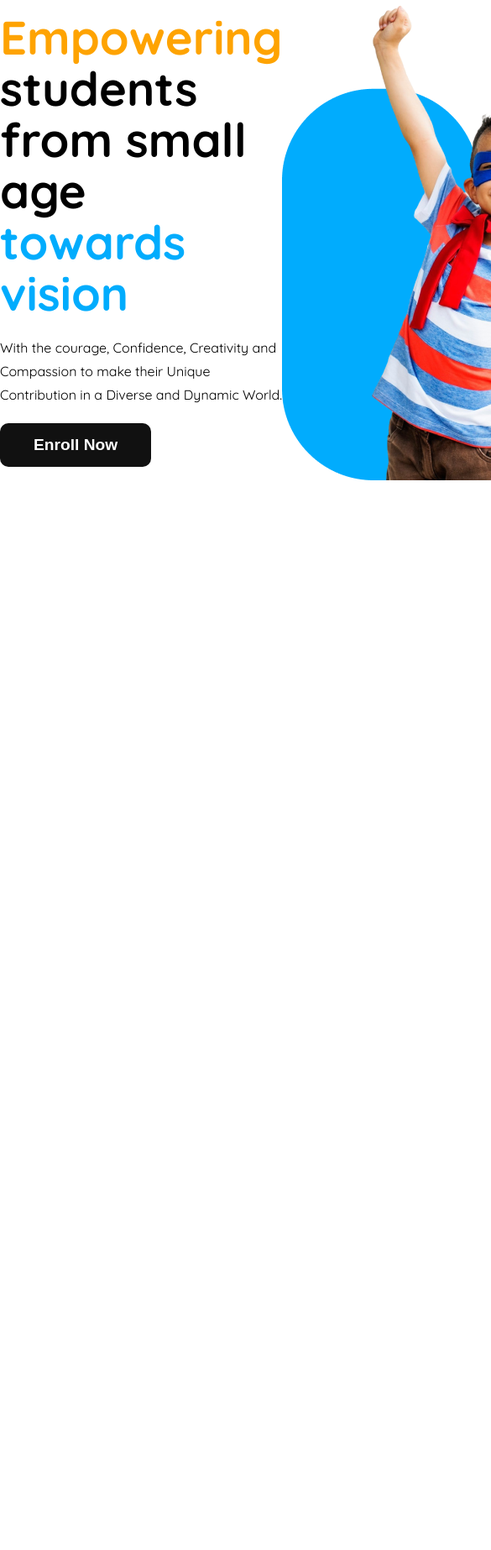
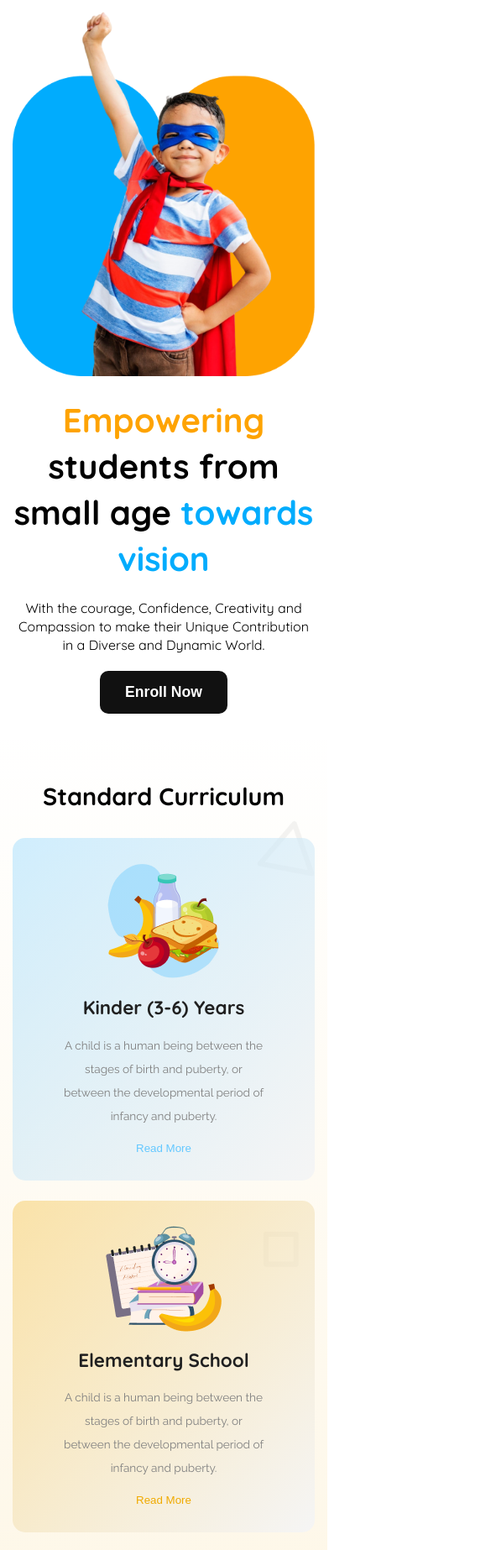
Before and after one commit to devola124/Assignment--2, a plain HTML site: page index.html in a window 390 px wide. Shown: the part 86-1932 px from the top of the page at 84% size, 585 px wide, since content can reach past the window. Before the commit the page ends 844 px from the top, so only its background shows below. Drawn offline with Linux system fonts and the light colour scheme.

Commit message:
Added RESPONSIVE Part without footer

```diff
--- a/index.html
+++ b/index.html
@@ -42,7 +42,7 @@
            <img src="./assets/hero-kids.png" alt="">
         </div>
     </header>
-    <main class="hide">
+    <main>
         <section class="standard-section site-width">
             <h3 class="tittle text-center quicksand-normal">Standard Curriculum</h3>
             <div class="standard-card">
@@ -105,7 +105,7 @@
                     <div>
                         <button class="raleway-normal content-btn-2" >January 10, 2025</button>
                     </div>
-                    <h4 class="content-tittle">Find out if a school fits the <br>
+                    <h4 class="content-tittle">Find out if a school fits the
                         family’s needs</h4>
                    </div>
                 </div>
@@ -115,7 +115,7 @@
                         <div>
                             <button class="raleway-normal content-btn-3" >January 10, 2025</button>
                         </div>
-                        <h4 class="content-tittle">Summer math & literacy <br>
+                        <h4 class="content-tittle">Summer math & literacy
                             centres for kids</h4>
                     </div>
                 </div>
@@ -125,7 +125,7 @@
                         <div>
                             <button class="raleway-normal content-btn-3">January 10, 2025</button>
                         </div>
-                        <h4 class="content-tittle">Summer math & literacy <br>
+                        <h4 class="content-tittle">Summer math & literacy
                             centres for kids</h4>
                     </div>
                 </div>
@@ -135,7 +135,7 @@
                         <div>
                             <button class="raleway-normal content-btn-3">January 10, 2025</button>
                         </div>
-                        <h4 class="content-tittle">Summer math & literacy <br>
+                        <h4 class="content-tittle">Summer math & literacy
                             centres for kids</h4>
                     </div>
                 </div>
@@ -155,7 +155,7 @@
                         <div>
                             <button class="raleway-normal content-btn-2">January 10, 2025</button>
                         </div>
-                        <h4 class="content-tittle">A Conversation rhymes <br>
+                        <h4 class="content-tittle">A Conversation rhymes
                             improve kids listening</h4>
                     </div>
                 </div>
@@ -165,7 +165,7 @@
             </div>
         </section>
     </main>
-    <footer class="hide">
+    <footer>
         <div class="footer-section site-width">
             <div class="footer-logo">
                 <div class="div-1">
--- a/style.css
+++ b/style.css
@@ -60,6 +60,7 @@ nav{
     display: flex;
     justify-content: space-between;
     align-items: center;
+    padding: 15px 0px;
 }
 .nav-logo{
     display: flex;
@@ -158,15 +159,15 @@ nav{
     line-height: 28px;
 }
 .card-1{
-    background: linear-gradient(to bottom right, rgba(100, 200, 255, 0.3) 10%, transparent
+    background: linear-gradient(to bottom right, rgba(100, 200, 255, 0.3), whitesmoke
     );
 }
 .card-2{
-    background: linear-gradient(to bottom right, rgba(240, 170, 0, 0.3) 10%, transparent
+    background: linear-gradient(to bottom right, rgba(240, 170, 0, 0.3), whitesmoke
     );
 }
 .card-3{
-    background: linear-gradient(to bottom right, rgba(135, 0, 255, 0.3) 10%, transparent
+    background: linear-gradient(to bottom right, rgba(135, 0, 255, 0.3), whitesmoke
     );
 }
 .btn-1{
@@ -200,7 +201,7 @@ nav{
 
 
 main{
-    padding: 60px 0px;
+    padding: 50px 0px;
     background-image: url(./assets/bg.png);
     background-size: cover;
     background-position: bottom center;
@@ -220,7 +221,7 @@ main::before{
 }
 .our-stories-container{
    display: grid;
-   grid-template-columns: 40% 27% 27% ;
+   grid-template-columns: 40% 28% 28% ;
    grid-template-rows: repeat(2, 1fr);
    justify-content: space-between;
    margin-top: 80px;
@@ -241,6 +242,7 @@ main::before{
 }
 .container-item img{
     width: 100%;
+    height: auto;
 }
 
 .container-content{
@@ -296,7 +298,6 @@ footer{
 .footer-section{
     display: flex;
     justify-content: space-between;
-    /* align-items: center; */
     padding: 100px 0px;
 }
 .footer-logo{
@@ -363,4 +364,80 @@ footer{
     .nav-logo h3, .nav-menu, .nav-btn{
         display: none;
     }
+
+    /* Banner Responsive */
+    .banner-tittle{
+        font-size: 2.5rem;
+        line-height: 55px;
+    }
+    .banner-content p {
+        line-height: 22px;
+    }
+    .btn-primary{
+        padding: 15px 30px;
+        font-size: 1.1rem;
+    }
+    .banner-section{
+        flex-direction: column-reverse;
+        gap: 25px;
+        text-align: center;
+        padding: 10px 15px;
+    }
+    .banner-section img{
+        max-width: 100%;
+        height: auto;
+    }
+
+    /* Standard Section */
+
+    .tittle{
+        font-size: 1.8rem;
+    }
+    .sub-tittle{
+        font-size: 1.4rem;
+    }
+    .standard-section{
+        padding: 10px 15px;
+    }
+    .standard-card{
+        grid-template-columns: 1fr;
+        gap: 24px;
+        margin-top: 20px;
+        margin-bottom: 0px;
+    }
+    .card p{
+        font-size: 0.85rem;
+    }
+    .angel-bracket{
+        display: none;
+    }
+
+    /* our stories responsive part */
+    .our-stories{
+        padding: 10px 15px;
+    }
+    .our-stories-container{
+        grid-template-columns: 48% 48%;
+        margin-top: 30px;
+        margin-bottom: 20px;
+    }
+    .item-1{
+        display: none;
+    }
+    .item-4, .item-5{
+        display: block;
+    }
+    .container-item .container-content div button {
+        font-size: 0.65rem;
+    }
+    .container-content div button{
+        text-align: center;
+    }
+    .content-tittle{
+        font-size: 0.9rem;
+        line-height: 20px;
+    }
+
+    /* footer-part */
+
 }
```
